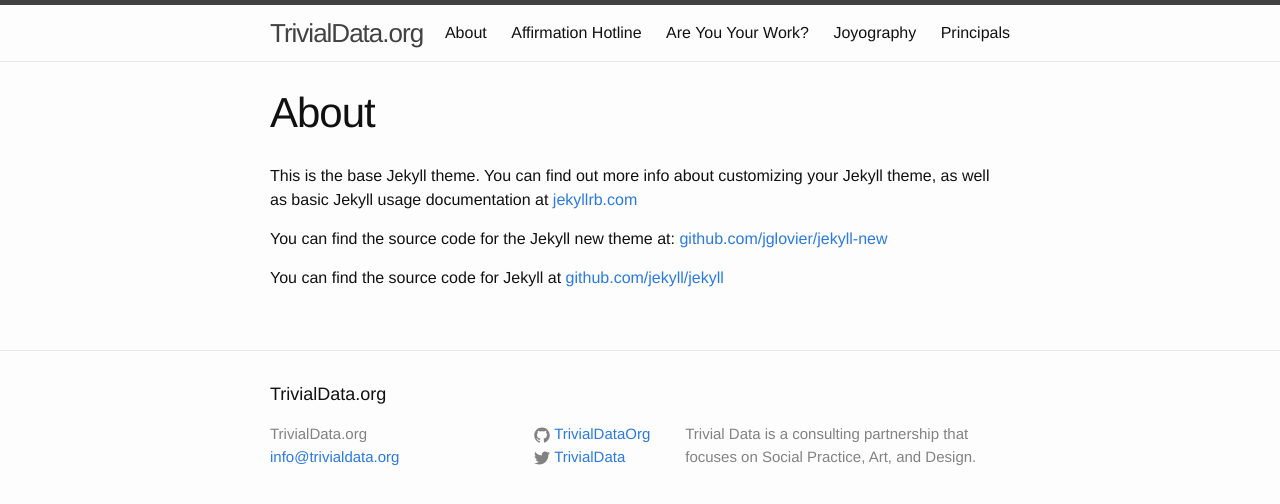
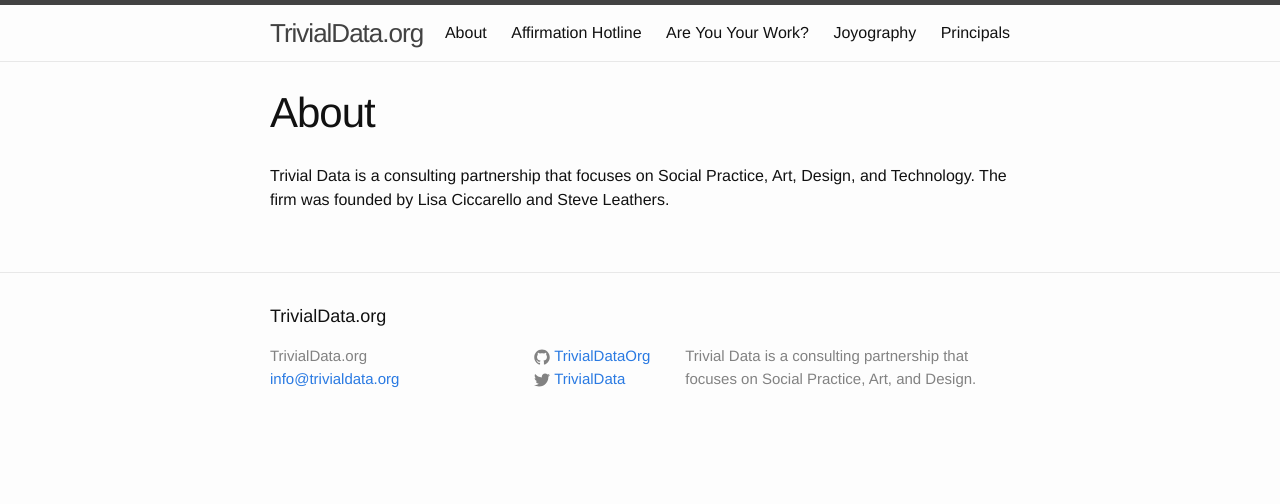
Before and after one commit to TrivialDataOrg/TrivialDataOrg.github.io, a Jekyll site: the page built from about.md, in a window 1280 px wide. Shown: the top 504 px of the page. Built offline with Jekyll 4.4.1, drawn with Linux system fonts in a browser that asks for light colours.

Commit message:
made some content changes

```diff
--- a/about.md
+++ b/about.md
@@ -4,8 +4,4 @@ title: About
 permalink: /about/
 ---
 
-This is the base Jekyll theme. You can find out more info about customizing your Jekyll theme, as well as basic Jekyll usage documentation at [jekyllrb.com](http://jekyllrb.com/)
-
-You can find the source code for the Jekyll new theme at: [github.com/jglovier/jekyll-new](https://github.com/jglovier/jekyll-new)
-
-You can find the source code for Jekyll at [github.com/jekyll/jekyll](https://github.com/jekyll/jekyll)
+Trivial Data is a consulting partnership that focuses on Social Practice, Art, Design, and Technology. The firm was founded by Lisa Ciccarello and Steve Leathers.
```
Also changed, not shown: affirmation-hotline.md (+1 -1 lines), are-you-your-work.md (+1 -1 lines), joyography.md (+1 -1 lines), principals.md (+3 -2 lines).
